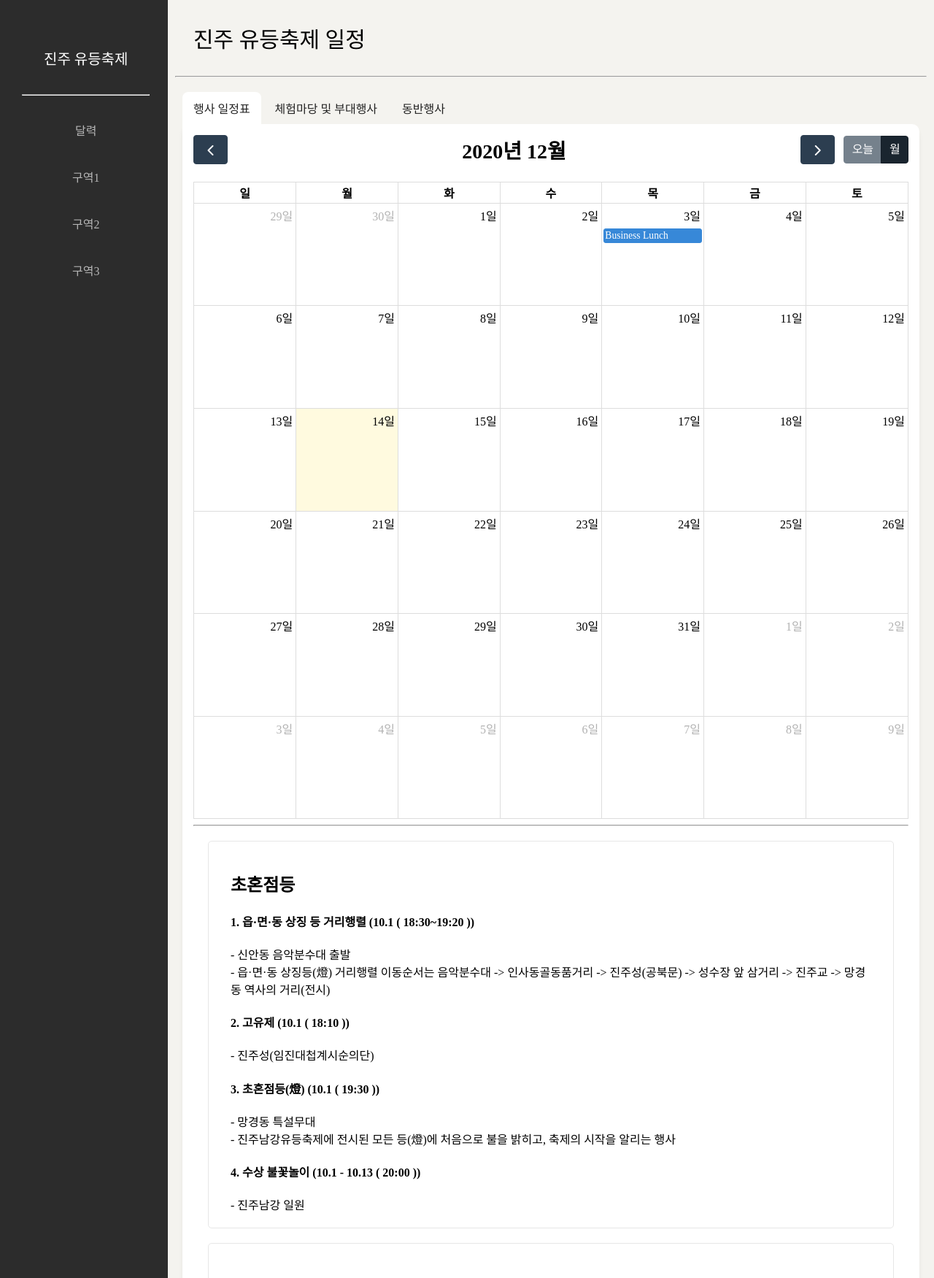
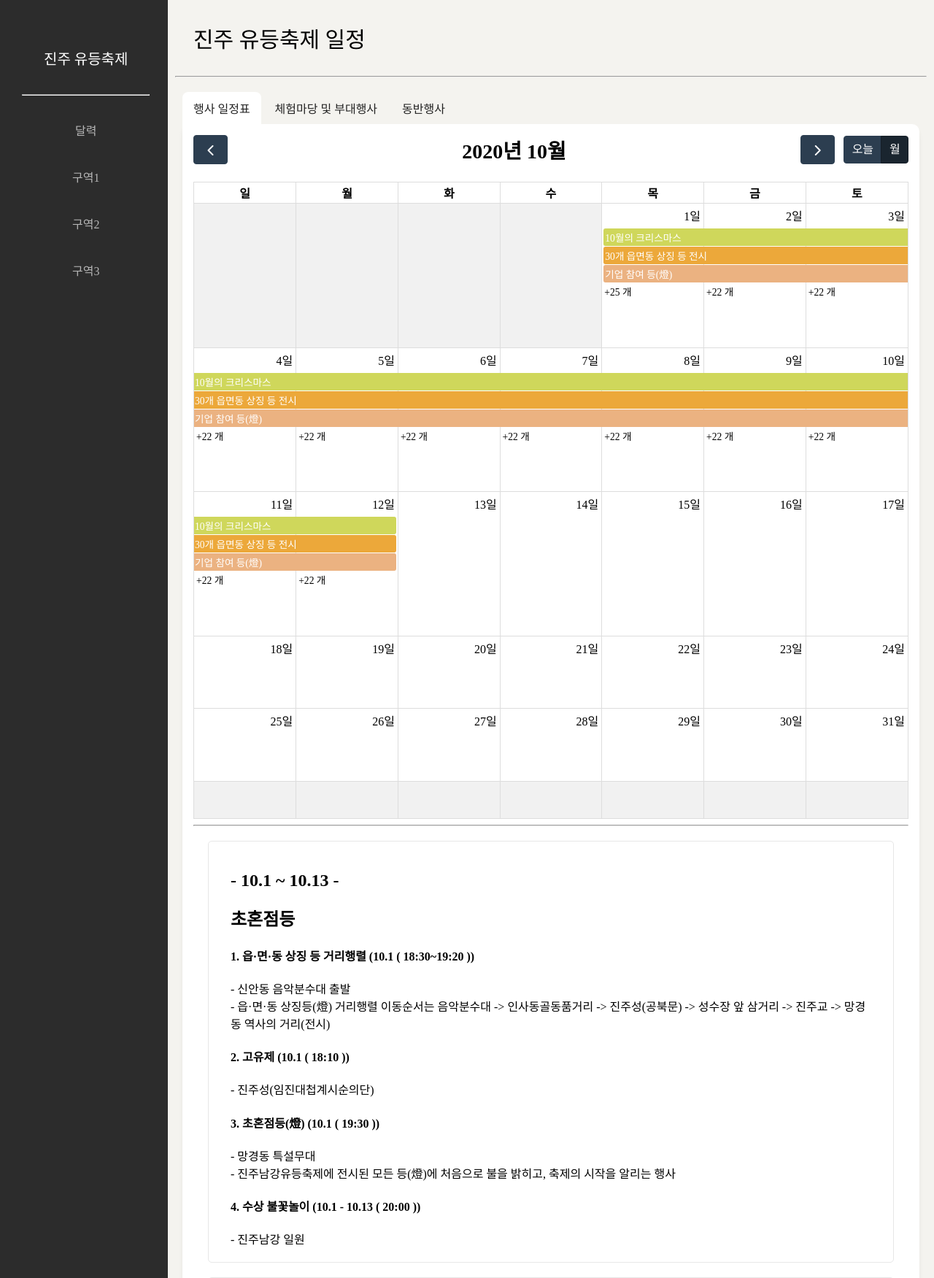
Before and after one commit to yewon5858/webgit, a Django app: page /timetable/ in a window 1280 px wide. Shown: the top 1751 px of the page at 73% size. Run offline with Django 3.2, Linux system fonts and the light colour scheme; lists and menus that the app fills with data are empty; some libraries are stand-ins or nearby versions; some web fonts are replaced.

Commit message:
가다 노

```diff
--- a/JinjuFesta/static/timetable.js
+++ b/JinjuFesta/static/timetable.js
@@ -19,6 +19,10 @@ document.addEventListener('DOMContentLoaded', function() {
 
     initialView: 'dayGridMonth',
     locale : 'ko',
+    initialDate: '2020-10-01' ,
+    showNonCurrentDates: false, // 31일 이후로 안보이게
+    dayMaxEventRows: 4 , // 화면에 최대 몇개를 디스플레이 할것인가
+
     headerToolbar: {
 
       left: 'prev',
@@ -29,16 +33,211 @@ document.addEventListener('DOMContentLoaded', function() {
 
      },
      events: [
-      {
-        title: 'Business Lunch',
-        start: '2020-12-03',
+      { //초혼점등
+        backgroundColor: '#F9D8AF',
+        borderColor: '#F9D8AF',
+        title: '읍·면·동 상징 등 거리행렬',
+        start: '2020-10-01',
+        end: '2020-10-01'
       },
       {
-        title: 'Meeting',
-        start: '2019-08-13T11: 00: 00',
-        constraint: 'availableForMeeting', // defined below
-        color: '# 257e4a'
+        backgroundColor: '#F9D8AF',
+        borderColor: '#F9D8AF',
+        title: '고유제',
+        start: '2020-10-01',
+        end: '2020-10-01'
       },
+      {
+        backgroundColor: '#F9D8AF',
+        borderColor: '#F9D8AF',
+        title: '초혼점등',
+        start: '2020-10-01',
+        end: '2020-10-01'
+      },
+      {
+        backgroundColor: '#F9D8AF',
+        borderColor: '#F9D8AF',
+        title: '수상 불꽃놀이',
+        start: '2020-10-01',
+        end: '2020-10-13'
+      },
+
+      {
+        backgroundColor: '#EBB281',
+        borderColor: '#EBB281',
+        title: '소망등 달기', //소망등 달기
+        start: '2020-10-01',
+        end: '2020-10-13'
+      },
+
+      {
+        backgroundColor: '#F4CA8A',
+        borderColor: '#F4CA8A',
+        title: '유등 띄우기', //유등 띄우기 ㄴ
+        start: '2020-10-01',
+        end: '2020-10-13'
+      },
+      {
+        backgroundColor: '#D6DEA5',
+        borderColor: '#D6DEA5',
+        title: '추억의 유등 띄우기', //추억의 유등 띄우기
+        start: '2020-10-01',
+        end: '2020-10-13'
+      },
+      {
+        backgroundColor: '#EBB281',
+        borderColor: '#EBB281',
+        title: '세계풍물 등(燈) 및 한국의 미등(燈)', //수상등 전시
+        start: '2020-10-01',
+        end: '2020-10-13'
+      },
+      {
+        backgroundColor: '#EBB281',
+        borderColor: '#EBB281',
+        title: '동화나라 등(燈)',
+        start: '2020-10-01',
+        end: '2020-10-13'
+      },
+      {
+        backgroundColor: '#EBB281',
+        borderColor: '#EBB281',
+        title: '진주의 혼 등(燈)',
+        start: '2020-10-01',
+        end: '2020-10-13'
+      },
+      {
+        backgroundColor: '#EBB281',
+        borderColor: '#EBB281',
+        title: '기업 참여 등(燈)',
+        start: '2020-10-01',
+        end: '2020-10-13'
+      },
+      {
+        backgroundColor: '#EBB281',
+        borderColor: '#EBB281',
+        title: '전국지자체 참여 등(燈) 전시',
+        start: '2020-10-01',
+        end: '2020-10-13'
+      },
+      {
+        backgroundColor: '#ECA83A',
+        borderColor: '#ECA83A',
+        title: '30개 읍면동 상징 등 전시',  //육상등 전시
+        start: '2020-10-01',
+        end: '2020-10-13'
+      },
+      {
+        backgroundColor: '#ECA83A',
+        borderColor: '#ECA83A',
+        title: '세계의 귀신',
+        start: '2020-10-01',
+        end: '2020-10-13'
+      },
+      {
+        backgroundColor: '#ECA83A',
+        borderColor: '#ECA83A',
+        title: '세계로 뻗어나가는 유등시리즈 "머라이언상"',
+        start: '2020-10-01',
+        end: '2020-10-13'
+      },
+      {
+        backgroundColor: '#ECA83A',
+        borderColor: '#ECA83A',
+        title: '백악기월드 인 진주',
+        start: '2020-10-01',
+        end: '2020-10-13'
+      },
+      {
+        backgroundColor: '#ECA83A',
+        borderColor: '#ECA83A',
+        title: '종교참여 등(燈)전시',
+        start: '2020-10-01',
+        end: '2020-10-13'
+      },
+      {
+        backgroundColor: '#ECA83A',
+        borderColor: '#ECA83A',
+        title: '창작등(燈) 전시', //창작등 전시
+        start: '2020-10-01',
+        end: '2020-10-13'
+      },
+      {
+        backgroundColor: '#CFD75B',
+        borderColor: '#CFD75B',
+        title: '추억의 문이 열립니다 | -100년의 추억', // 빛의로 되살아난 진주성 전시
+        start: '2020-10-01',
+        end: '2020-10-13'
+      },
+      {
+        backgroundColor: '#CFD75B',
+        borderColor: '#CFD75B',
+        title: '한국의 풍습 등(燈)',
+        start: '2020-10-01',
+        end: '2020-10-13'
+      },
+      {
+        backgroundColor: '#CFD75B',
+        borderColor: '#CFD75B',
+        title: '유물 등(燈)',
+        start: '2020-10-01',
+        end: '2020-10-13'
+      },
+      {
+        backgroundColor: '#CFD75B',
+        borderColor: '#CFD75B',
+        title: '진주성전투 재현 등(燈)',
+        start: '2020-10-01',
+        end: '2020-10-13'
+      },
+      {
+        backgroundColor: '#CFD75B',
+        borderColor: '#CFD75B',
+        title: '삼강오륜(三綱五倫) 등',
+        start: '2020-10-01',
+        end: '2020-10-13'
+      },
+      {
+        backgroundColor: '#CFD75B',
+        borderColor: '#CFD75B',
+        title: '속담 등(燈)',
+        start: '2020-10-01',
+        end: '2020-10-13'
+      },
+      {
+        backgroundColor: '#CFD75B',
+        borderColor: '#CFD75B',
+        title: '민화 등(燈)',
+        start: '2020-10-01',
+        end: '2020-10-13'
+      },
+      {
+        backgroundColor: '#CFD75B',
+        borderColor: '#CFD75B',
+        title: '10월의 크리스마스',
+        start: '2020-10-01',
+        end: '2020-10-13'
+      },
+      {
+        backgroundColor: '#CFD75B',
+        borderColor: '#CFD75B',
+        title: '현대 등(燈)',
+        start: '2020-10-01',
+        end: '2020-10-13'
+      },
+      {
+        backgroundColor: '#CFD75B',
+        borderColor: '#CFD75B',
+        title: '민속놀이',
+        start: '2020-10-01',
+        end: '2020-10-13'
+      },
+
+
+
+
+
+
+
     ]
 
   });
@@ -52,6 +251,7 @@ document.addEventListener('click', function() {
   var calendar = new FullCalendar.Calendar(calendarEl, {
     initialView: 'dayGridMonth',
     locale : 'ko',
+    initialDate: '2020-10-01' ,
     headerToolbar: {
 
       left: 'prev',
@@ -63,14 +263,11 @@ document.addEventListener('click', function() {
      },
      events: [
       {
-        title: 'Business Lunch',
-        start: '2020-12-03',
-      },
-      {
-        title: 'Meeting',
-        start: '2019-08-13T11: 00: 00',
-        constraint: 'availableForMeeting', // defined below
-        color: '# 257e4a'
+        backgroundColor: '#F9D8AF',
+        borderColor: '#F9D8AF',
+        title: '2019 진주남강유등축제 &#39;워터라이딩쇼&#39;',
+        start: '2020-10-01',
+        end: '2020-10-01'
       },
     ]
   });
--- a/JinjuFesta/templates/timetable.html
+++ b/JinjuFesta/templates/timetable.html
@@ -44,6 +44,7 @@
                     <!-- 자세한 일정표 -->
                     <div class="tablecard1">
                       <div class="card-body">
+                        <h2> - 10.1 ~ 10.13 - </h2>
                         <h2 class="card-title">초혼점등</h2>
                         <h4 class="card-text">1. 읍·면·동 상징 등 거리행렬 (10.1 ( 18:30~19:20 ))</h4>
                         <a class="card-text">- 신안동 음악분수대 출발
@@ -204,6 +205,7 @@
                   <!-- 자세한 일정표 -->
                   <div class="tablecard1">
                     <div class="card-body">
+                      <h2> - 10.1 ~ 10.13 - </h2>
                       <h4 class="card-text"> 2019 진주남강유등축제 '워터라이딩쇼' (19:30, 20:30, 21:30)</h4>
                       <a class="card-text">- 진주남강
                         <br>
```
